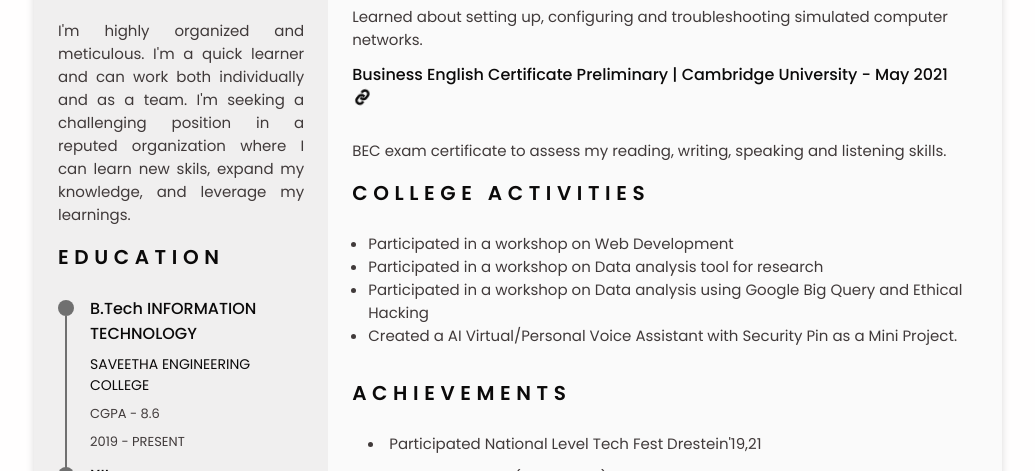
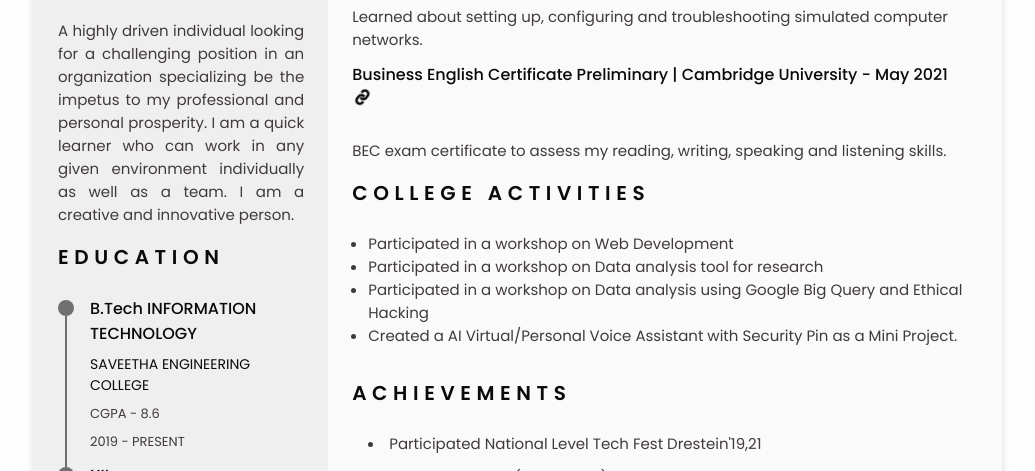
Before and after one commit to pavankumar89002/pavankumar.github.io, a plain HTML site: page index.html in a window 1280 px wide. Shown: the part 629-1100 px from the top of the page, without its empty margins (122-1157 px from the left). Drawn offline with nearby package versions, Linux system fonts and the light colour scheme.

Commit message:
Update index.html

```diff
--- a/index.html
+++ b/index.html
@@ -133,7 +133,7 @@
                     <section class="profile section" id="profile">
                         <h2 class="section-title">Profile</h2>
 
-                        <p align="justify">I'm highly organized and meticulous. I'm a quick learner and can work both individually and as a team. I'm seeking a challenging position in a reputed organization where I can learn new skils, expand my knowledge, and leverage my learnings.</p>
+                        <p align="justify">A highly driven individual looking for a challenging position in an organization specializing be the impetus to my professional and personal prosperity. I am a quick learner who can work in any given environment individually as well as a team. I am a creative and innovative person.</p>
                     </section>
 
                     <!--========== EDUCATION ==========-->
```
